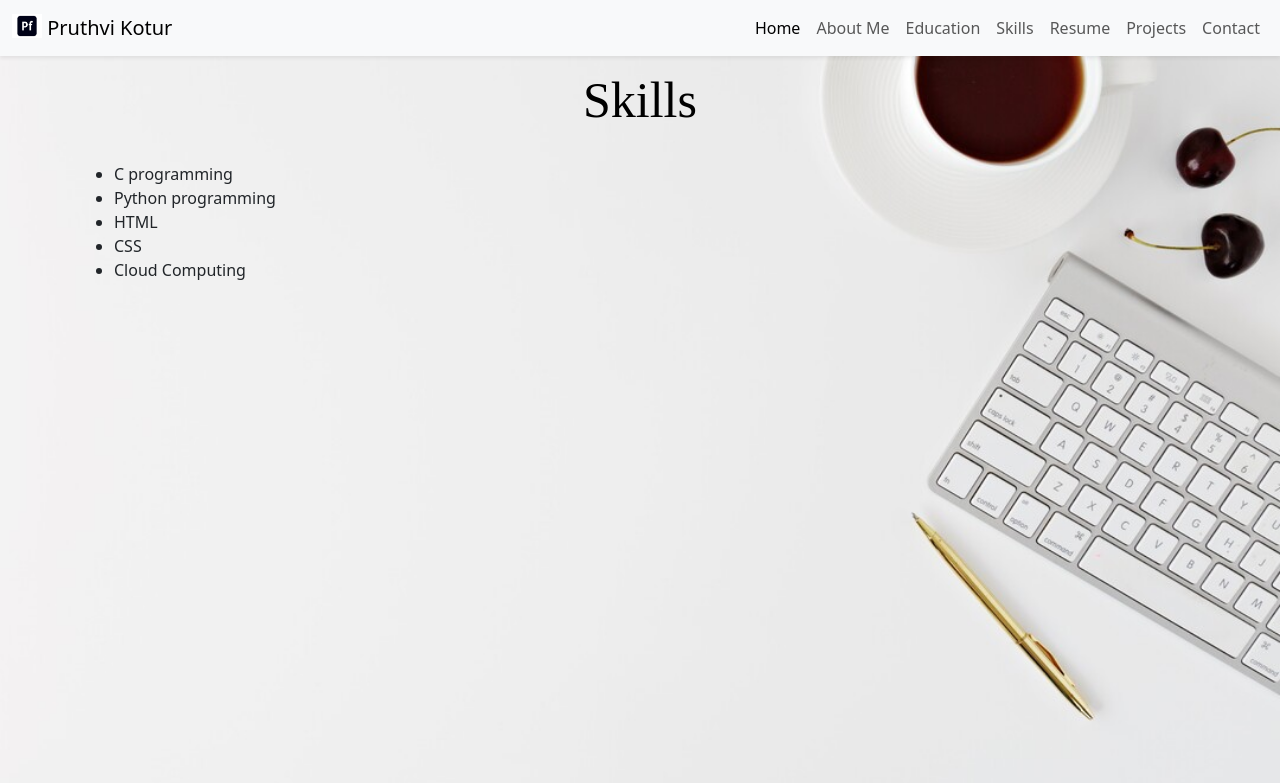
After one commit to pruthvi-kotur/my-website, a Flask app: page /skills in a window 1280 px wide. The commit adds this page. Shown: the top 783 px of the page. Run offline with Flask 3, Linux system fonts and the light colour scheme.

Commit message:
added skills.html page

```diff
--- a/main.py
+++ b/main.py
@@ -1,9 +1,21 @@
-from flask import Flask,render_template
+from flask import Flask, render_template
 
 app=Flask(__name__)
 @app.route('/')
 def home():
   return render_template("home.html")
 
+@app.route('/aboutme')
+def aboutme():
+  return render_template("aboutme.html")
+
+@app.route('/education')
+def education():
+  return render_template("education.html")
+
+@app.route('/skills')
+def skills():
+  return render_template("skills.html")
+
 if __name__ == '__main__':
   app.run(host='0.0.0.0',debug=True)
--- a/templates/nav.html
+++ b/templates/nav.html
@@ -10,10 +10,10 @@
           <a class="nav-link active" aria-current="page" href="/">Home</a>
         </li>
         <li class="nav-item">
-          <a class="nav-link" href="About Me.html">About Me</a>
+          <a class="nav-link" href="/aboutme">About Me</a>
         </li>
         <li class="nav-item">
-          <a class="nav-link" href="#">Education</a>
+          <a class="nav-link" href="/education">Education</a>
         </li>
         <li class="nav-item">
           <a class="nav-link" href="#">Skills</a>
--- /dev/null
+++ b/templates/skills.html
@@ -0,0 +1,39 @@
+<html>
+  <head>
+    <title>Pruthvi Kotur</title>
+    <meta charset="utf-8">
+    <meta name="viewport" content="width=device-width, initial-scale=1">
+    <link href="https://cdn.jsdelivr.net/npm/bootstrap@5.3.2/dist/css/bootstrap.min.css" rel="stylesheet" integrity="sha384-T3c6CoIi6uLrA9TneNEoa7RxnatzjcDSCmG1MXxSR1GAsXEV/Dwwykc2MPK8M2HN" crossorigin="anonymous">
+      <link rel="stylesheet" href="https://cdnjs.cloudflare.com/ajax/libs/font-awesome/4.7.0/css/font-awesome.min.css">
+      <style>
+          body {
+              background: url("https://website-1--pruthvikotur7.repl.co/static/bg.jpeg")
+              no-repeat fixed;
+              background-size: cover;
+              margin: 0;
+              padding: 0;
+          }
+        h2 {
+            font-family: 'Times New Roman';
+            color: black;
+            font-weight: normal;
+            font-size: 50px;
+            text-align:center;
+        }
+        </style>
+  </head>
+  <body>
+    <div class="container">
+       {% include "nav.html" %}
+    <center><h2>Skills</h2></center><br>
+      <ul style="list-style-type:disc">
+        <li>C programming </li>
+        <li>Python programming</li>
+        <li>HTML</li>
+        <li>CSS</li>
+        <li>Cloud Computing</li>
+      </ul>
+
+    </div>
+  </body>
+</html>
```
Also changed, not shown: templates/aboutme.html (renamed from templates/About Me.html, +10 -3 lines), templates/education.html (added, +51 -0 lines), templates/home.html (+35 -1 lines), static/aboutme.jpg (added).
